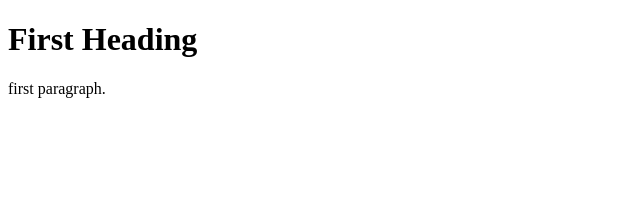
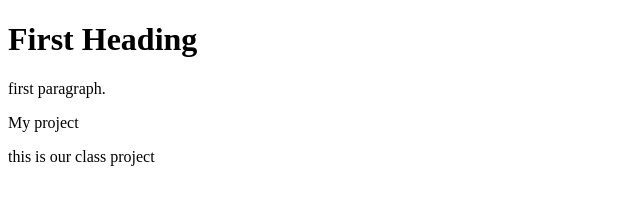
Before and after one commit to bakhtawarali1000/myProject, a plain HTML site: page index.html in a window 1280 px wide. Shown: the whole page, without its empty margins (0-640 px from the left). Drawn offline with Linux system fonts and the light colour scheme.

Commit message:
Update index.html

```diff
--- a/index.html
+++ b/index.html
@@ -4,6 +4,7 @@
 
 <h1>First Heading</h1>
 <p>first paragraph.</p>
-
+<p> My project</p>
+<p> this is our class project </p>
 </body>
 </html>
```
